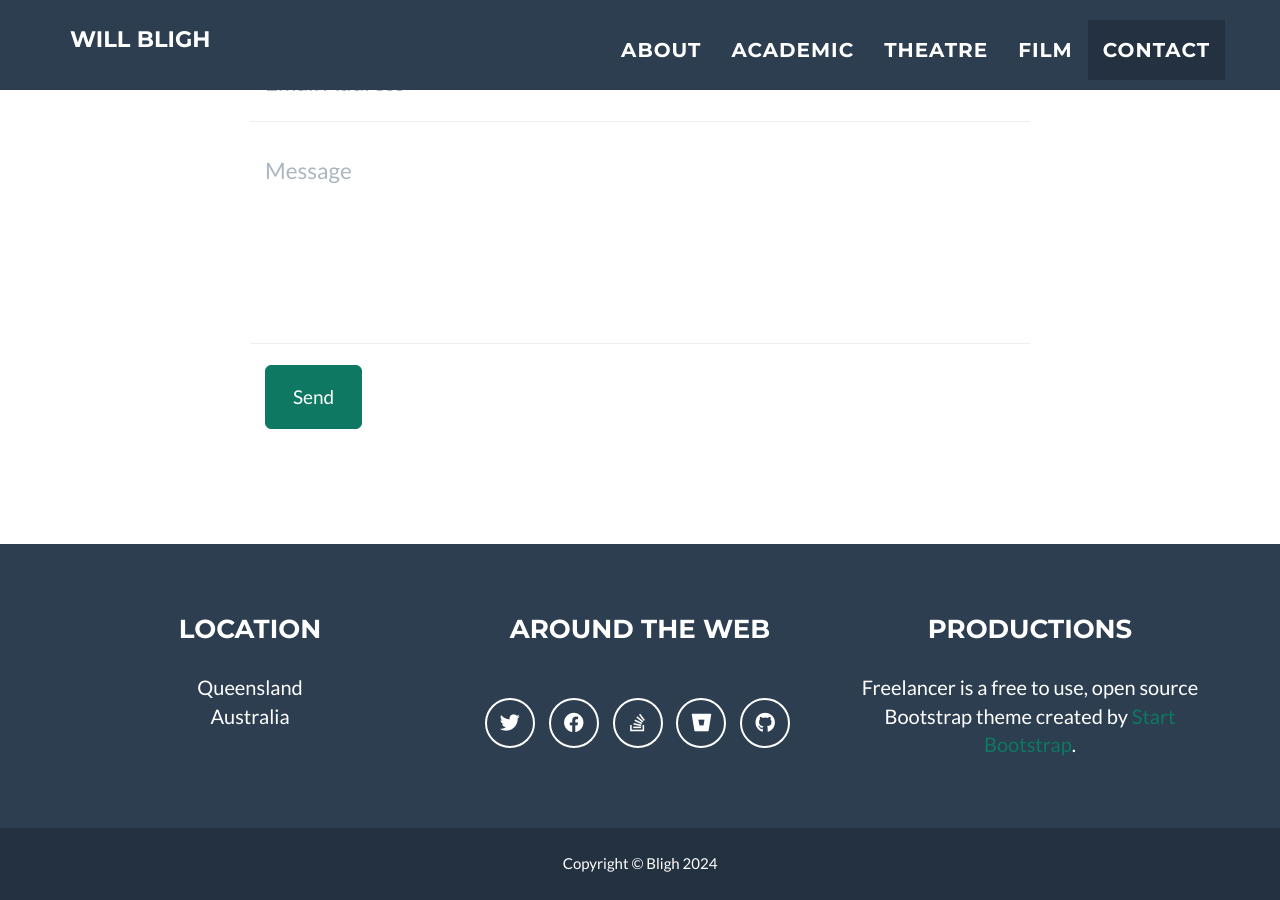
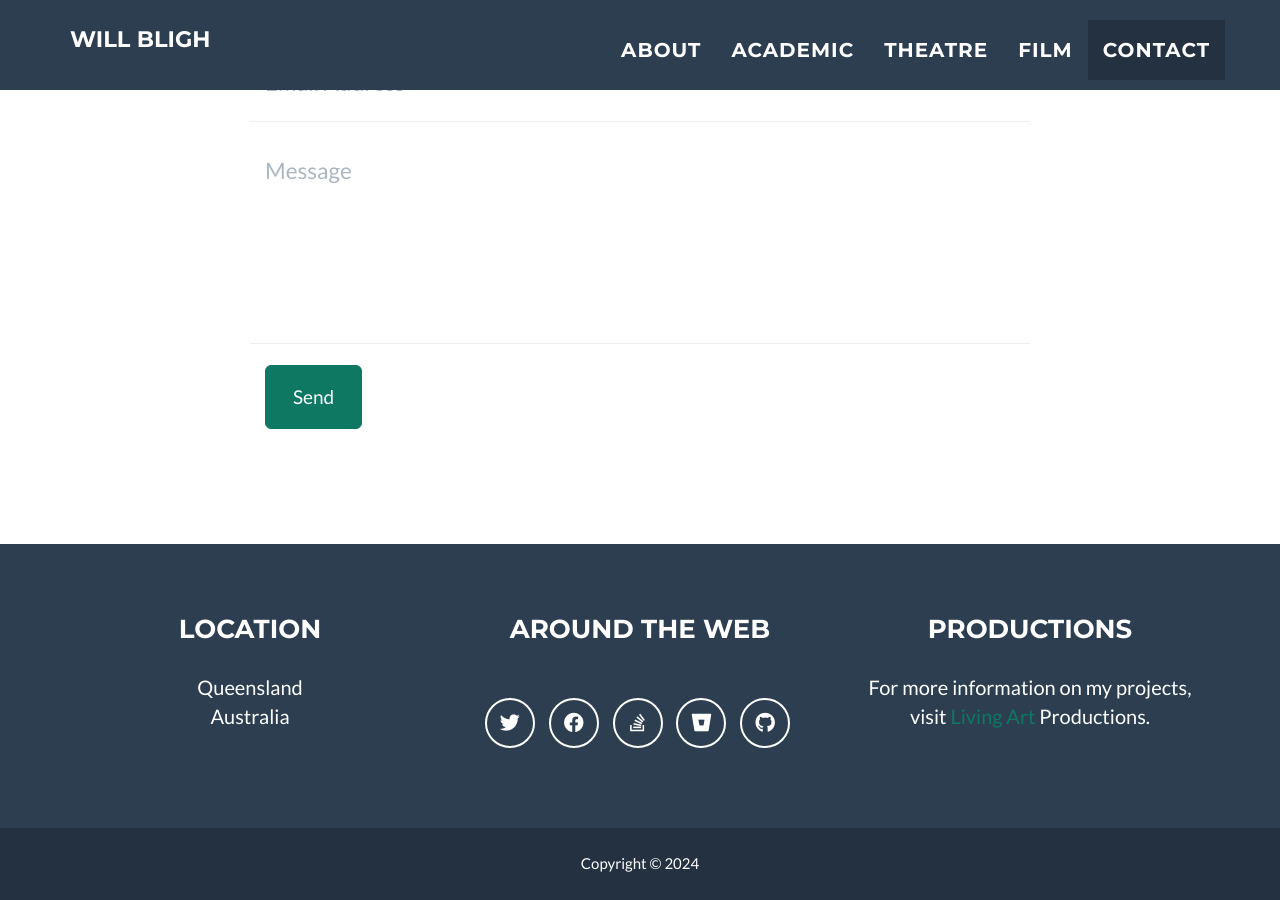
Before and after one commit to willbligh/willbligh.github.io, a Jekyll site: the page built from _posts/2014-07-18-project-1.markdown, in a window 1280 px wide and 900 px high, scrolled down 9422 px. Built offline with Jekyll 4.4.1, drawn with Linux system fonts in a browser that asks for light colours.

Commit message:
Update _config.yml

```diff
--- a/_config.yml
+++ b/_config.yml
@@ -32,7 +32,7 @@ color:
 
 # Footer settings
 footer:
-  copyright: Bligh
+  copyright:
   location: Location
   social: Around the Web
   credits: Productions
@@ -56,7 +56,7 @@ address:
   - line: Australia
 
 # Credits content
-credits: 'Freelancer is a free to use, open source Bootstrap theme created by <a href="http://startbootstrap.com">Start Bootstrap</a>.'
+credits: 'For more information on my projects, visit <a href="http://willbligh.github.io/livingart">Living Art</a> Productions.'
 
 # Build settings
 markdown: kramdown
```
